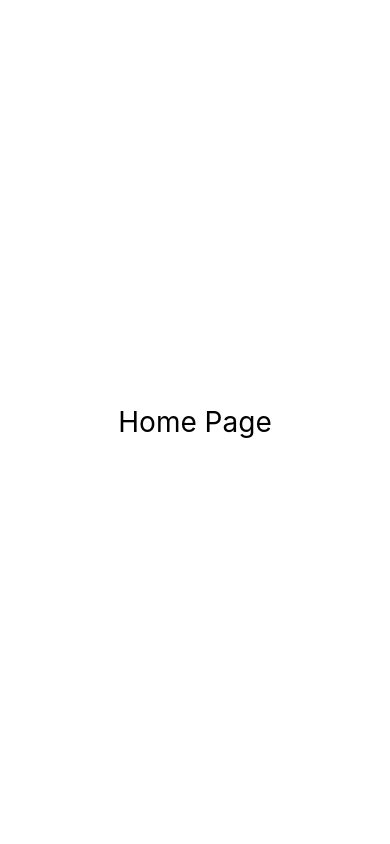
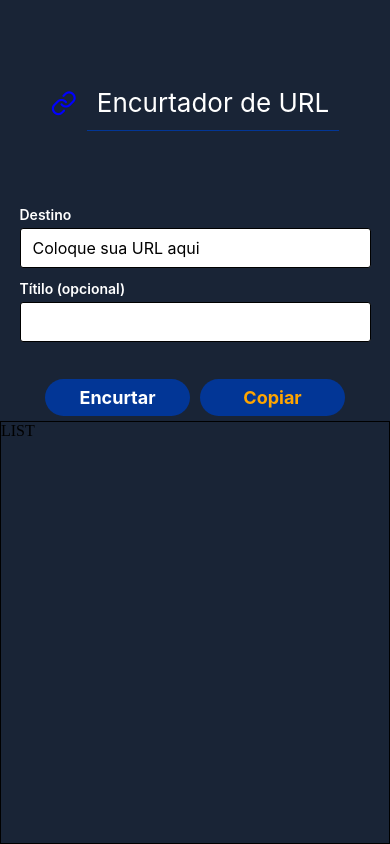
Before and after one commit to lucas-bretzke/FW7_Desafio, a React Native app: screen /Home in a window 390 px wide. Built offline with nearby package versions, Linux system fonts and the light colour scheme.

Commit message:
feat: Shorten url screen 30% done

```diff
--- a/src/pages/Home/index.tsx
+++ b/src/pages/Home/index.tsx
@@ -1,11 +1,52 @@
-import React from 'react';
-import { Text, View } from 'react-native';
+import React, { useState } from 'react';
+import { Text, View, TextInput } from 'react-native';
 import styles from './styles';
+import { Feather } from '@expo/vector-icons';
+
+
+import Button from '../../components/Button'
 
 export default function Home() {
+    const [url, setUrl] = useState('');
+    const [newUrl, setNewUrl] = useState('');
+
     return (
         <View style={styles.container}>
-            <Text style={styles.title}>Home Page</Text>
+            <View style={styles.urlFormContainer}>
+
+                <View style={styles.containerLogo} >
+                    <Feather name="link" size={26} color="blue" />
+                    <Text style={styles.title}>Encurtador de URL</Text>
+                </View>
+
+                <View style={styles.containerInput}>
+                    <Text style={styles.label}>Destino</Text>
+                    <TextInput
+                        value={url}
+                        onChangeText={text => setUrl(text)}
+                        placeholder='Coloque sua URL aqui'
+                        style={styles.input}
+                    />
+                </View>
+                <View style={styles.containerInput}>
+                    <Text style={styles.label}>Títilo (opcional)</Text>
+                    <TextInput
+                        value={url}
+                        onChangeText={text => setNewUrl(text)}
+                        style={styles.input}
+                    />
+                </View>
+
+                <View style={styles.containerButtons}>
+                    <Button onClick={() => alert('Clicou')} text="Encurtar" color="#fff" bgColor="#023696" width={145} />
+                    <Button onClick={() => alert('Clicou')} text="Copiar" color="orange" bgColor="#023696" width={145} />
+                </View>
+
+            </View>
+
+            <View style={styles.containsListOfLinks}>
+                LIST
+            </View>
         </View>
     );
 }
--- a/src/pages/Home/styles.tsx
+++ b/src/pages/Home/styles.tsx
@@ -3,11 +3,72 @@ import { StyleSheet } from 'react-native'
 export default StyleSheet.create({
     container: {
         flex: 1,
-        backgroundColor: '#fff',
+        backgroundColor: '#192436',
+        display: 'flex',
+        flexdirection: 'column',
         alignItems: 'center',
         justifyContent: 'center',
     },
+
+    urlFormContainer: {
+        flex: 1,
+        width: '100%',
+        alignItems: 'center',
+        justifyContent: 'center'
+    },
+
+    containerLogo: {
+        flex: 2,
+        display: 'flex',
+        flexDirection: 'row',
+        justifyContent: 'center',
+        alignItems: 'center',
+        backgroundColor: '#192436',
+    },
     title: {
-        fontSize: 28
+        fontSize: 26,
+        color: 'white',
+        marginLeft: 10,
+        padding: 10,
+        borderBottomWidth: 1,
+        borderColor: '#023696',
+        paddingVertical: 12,
+    },
+
+    containerInput: {
+        width: '90%',
+        marginHorizontal: 'auto',
+    },
+
+    label: {
+        fontWeight: '600',
+        color: 'white'
+    },
+
+    input: {
+        width: '100%',
+        height: 40,
+        borderWidth: 1,
+        borderRadius: 3,
+        padding: 12,
+        marginTop: 5,
+        marginBottom: 12,
+        fontSize: 16,
+        backgroundColor: 'white'
+    },
+
+    containerButtons: {
+        width: '100%',
+        marginTop: 20,
+        display: 'flex',
+        flexDirection: 'row',
+        alignItems: 'center',
+        justifyContent: 'center',
+    },
+
+    containsListOfLinks: {
+        flex: 1,
+        width: '100%',
+        borderWidth: 1,
     }
 })
```
